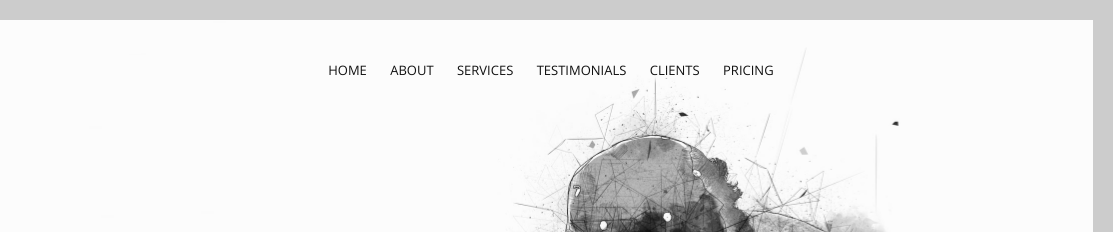
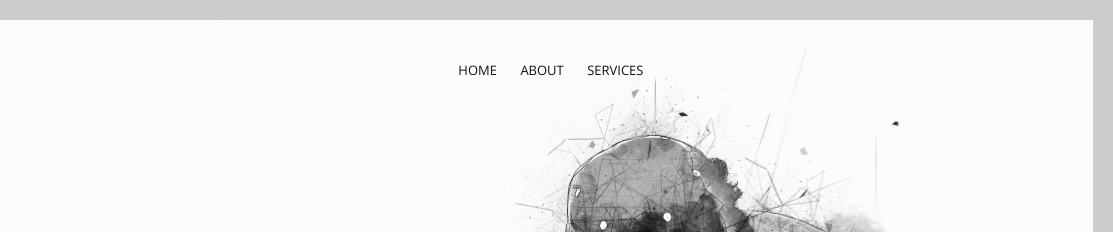
Before and after one commit to mmugisha/2020_hug09062020_website, a plain HTML site: page index.html in a window 1280 px wide. Shown: the top 232 px of the page, 167-1280 px from the left. Drawn offline with nearby package versions, Linux system fonts and the light colour scheme.

Commit message:
remove stale links

```diff
--- a/index.html
+++ b/index.html
@@ -81,15 +81,6 @@
                             <li>
                                 <a href="#services">Services</a>
                             </li>
-                            <li>
-                                <a href="#testimonials">Testimonials</a>
-                            </li>
-                            <li>
-                                <a href="#clients">Clients</a>
-                            </li>
-                            <li>
-                                <a href="#pricing">Pricing</a>
-                            </li>
                         </ul>
                     </nav>
                     <!--End of Main Navigation-->
@@ -124,7 +115,7 @@
     <main id="content">
 
         <!--Introduction-->
-        <section id="about" class="introduction scrollto">
+        <section id="services" class="introduction scrollto">
 
             <div class="row clearfix">
 
@@ -204,7 +195,7 @@
         <!--End of Introduction-->
 
         <!--Clients-->
-        <section id="clients" class="scrollto clearfix">
+        <section id="about" class="scrollto clearfix">
             <div class="row clearfix">
 
                 <div class="col-1">
```
